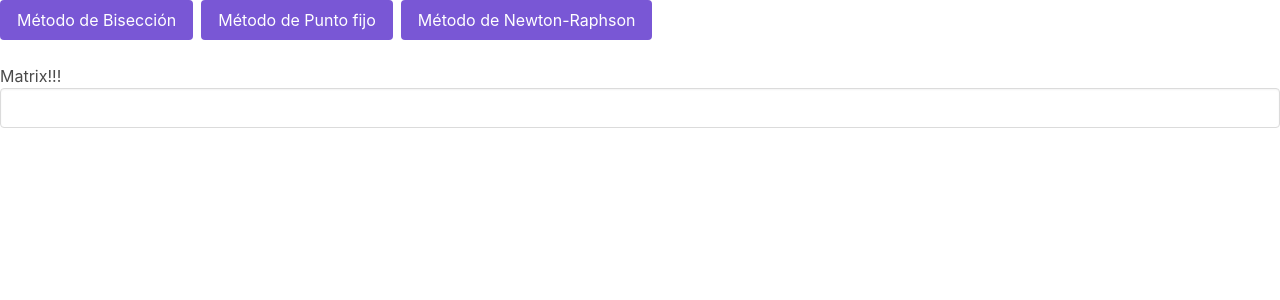
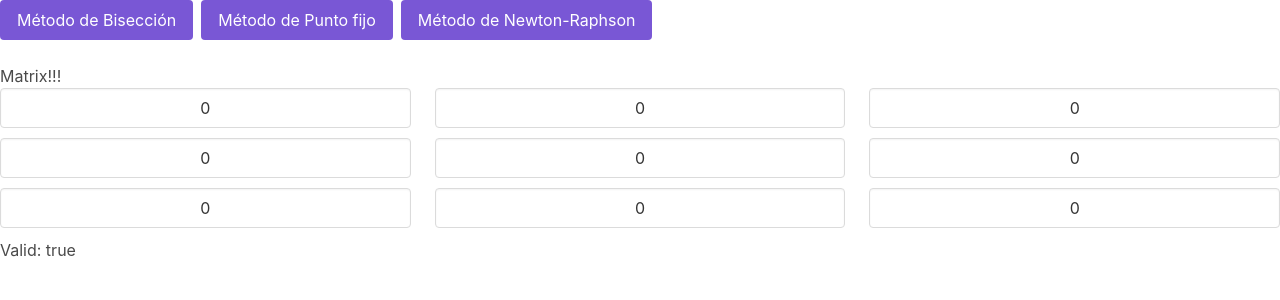
Before and after one commit to elyse0/numerical-methods, a Vue app: page / in a window 1280 px wide. Shown: the top 300 px of the page. Built offline with nearby package versions, Linux system fonts and the light colour scheme; what vue-iframes, vue-katex would draw is missing.

Commit message:
AppMatrix: Add first version of Matrix component

```diff
--- a/src/components/AppMatrix.vue
+++ b/src/components/AppMatrix.vue
@@ -1,19 +1,44 @@
 <template>
   <div>
     Matrix!!!
-    <b-numberinput :controls="false"></b-numberinput>
+
+    <div class="columns">
+      <div class="column has-text-centered" v-for="column in columns" :key="column">
+        <div class="row" v-for="row in rows" :key="row" style="padding-bottom: 10px">
+          <b-numberinput :controls="false" v-model="matrix[row - 1][column - 1]">
+          </b-numberinput>
+        </div>
+      </div>
+    </div>
+
+
+    Valid: {{valid}}
   </div>
 </template>
 
 <script lang="ts">
-
-import {Component, Vue} from 'vue-property-decorator'
+import {Component, Prop, VModel, Vue, Watch} from 'vue-property-decorator'
 
 @Component
 export default class AppMatrix extends Vue {
 
-  columns: number =  2
-  rows: number =  2
+  @Prop({default: 3}) readonly columns!: number
+  @Prop({default: 3}) readonly rows!: number
+
+  @VModel() matrix: number[][] = Array(this.rows).fill(0).map(() => new Array(this.columns).fill(0))
+
+  get valid(): boolean {
+    const flat = this.matrix.flat()
+
+    const valid = flat.some((value: number | null) => value === null)
+
+    return !valid
+  }
+
+  @Watch("matrix")
+  onMatrix() {
+    console.log(this.matrix)
+  }
 }
 </script>
 
```
